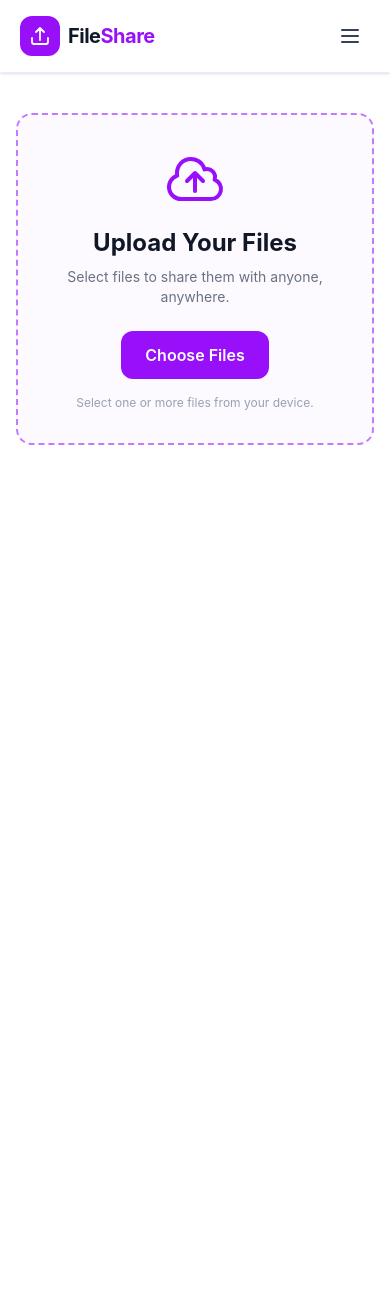
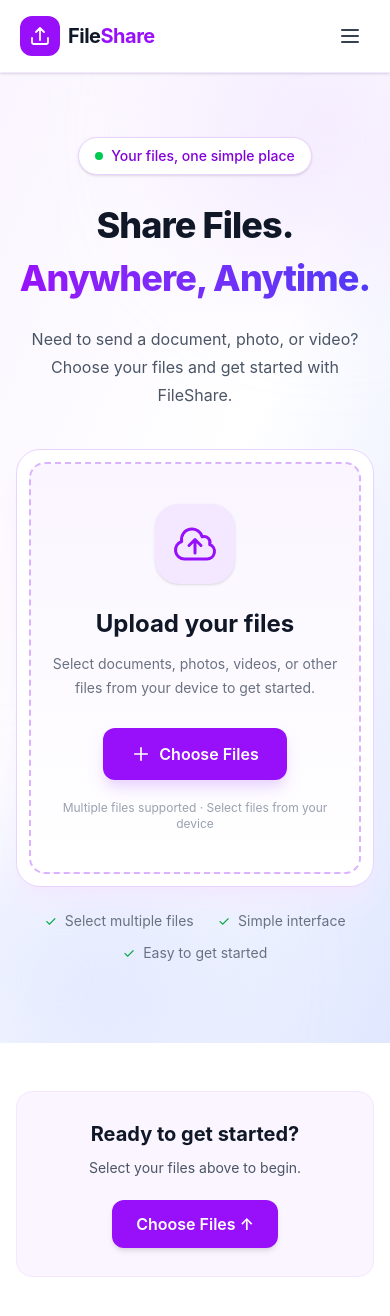
Before and after one commit to MANISHPARAB12/FileShare, a React app in the folder frontend/: page / in a window 390 px wide. Shown: the top 1316 px of the page. Before the commit the page ends 957 px from the top, so only its background shows below. Built offline with nearby package versions, Linux system fonts and the light colour scheme; the HTML template or start-up script is replaced by a standard one.

Commit message:
Homepage & Upload component updated

```diff
--- a/frontend/src/Components/Home.jsx
+++ b/frontend/src/Components/Home.jsx
@@ -1,11 +1,92 @@
+
 import { Upload } from "./Upload";
 
 function Home() {
   return (
-    <div className="min-h-screen bg-white">
-      {/* Upload section */}
-      <Upload />
-    </div>
+    <main className="min-h-screen bg-white">
+
+      {/* Hero and Upload Section */}
+      <section className="relative overflow-hidden bg-gradient-to-br from-purple-50 via-white to-indigo-100 px-4 pb-20 pt-16 sm:pt-24">
+
+        {/* Decorative background circles */}
+        <div className="pointer-events-none absolute -right-20 -top-20 h-72 w-72 rounded-full bg-purple-200/40 blur-3xl" />
+
+        <div className="pointer-events-none absolute -bottom-20 -left-20 h-72 w-72 rounded-full bg-indigo-200/40 blur-3xl" />
+
+        <div className="relative mx-auto max-w-5xl text-center">
+
+          {/* Small Badge */}
+          <span className="inline-flex items-center gap-2 rounded-full border border-purple-200 bg-white px-4 py-2 text-sm font-medium text-purple-700 shadow-sm">
+            <span className="h-2 w-2 rounded-full bg-green-500" />
+            Your files, one simple place
+          </span>
+
+          {/* Main Heading */}
+          <h1 className="mt-7 text-4xl font-extrabold leading-tight tracking-tight text-gray-900 sm:text-5xl lg:text-6xl">
+            Share Files.
+            <span className="mt-2 block bg-gradient-to-r from-purple-600 to-indigo-600 bg-clip-text text-transparent">
+              Anywhere, Anytime.
+            </span>
+          </h1>
+
+          {/* Description */}
+          <p className="mx-auto mt-6 max-w-2xl text-base leading-7 text-gray-600 sm:text-lg">
+            Need to send a document, photo, or video?
+            Choose your files and get started with FileShare.
+          </p>
+
+          {/* Upload Box */}
+          <Upload />
+
+          {/* Small Supporting Text */}
+          <div className="mt-6 flex flex-wrap items-center justify-center gap-x-6 gap-y-3 text-sm text-gray-500">
+            <span className="flex items-center gap-2">
+              <span className="text-green-600">✓</span>
+              Select multiple files
+            </span>
+
+            <span className="flex items-center gap-2">
+              <span className="text-green-600">✓</span>
+              Simple interface
+            </span>
+
+            <span className="flex items-center gap-2">
+              <span className="text-green-600">✓</span>
+              Easy to get started
+            </span>
+          </div>
+
+        </div>
+      </section>
+
+      {/* Simple Bottom Call-to-Action */}
+      <section className="px-4 py-12 sm:py-16">
+        <div className="mx-auto flex max-w-5xl flex-col items-center justify-between gap-5 rounded-2xl border border-purple-100 bg-purple-50 p-7 text-center sm:flex-row sm:p-10 sm:text-left">
+
+          <div>
+            <h2 className="text-xl font-bold text-gray-900 sm:text-2xl">
+              Ready to get started?
+            </h2>
+
+            <p className="mt-2 text-sm leading-6 text-gray-600 sm:text-base">
+              Select your files above to begin.
+            </p>
+          </div>
+
+          <button
+            type="button"
+            onClick={() =>
+              document.getElementById("file-upload")?.click()
+            }
+            className="shrink-0 rounded-xl bg-purple-600 px-6 py-3 font-semibold text-white shadow-md transition hover:bg-purple-700"
+          >
+            Choose Files ↑
+          </button>
+
+        </div>
+      </section>
+
+    </main>
   );
 }
 
--- a/frontend/src/Components/Upload.jsx
+++ b/frontend/src/Components/Upload.jsx
@@ -1,27 +1,80 @@
+
+import { useState } from "react";
+
 export const Upload = () => {
+  const [selectedFiles, setSelectedFiles] = useState([]);
+
+  const handleFileChange = (event) => {
+    const files = Array.from(event.target.files || []);
+    setSelectedFiles(files);
+  };
+
+  const formatFileSize = (bytes) => {
+    if (bytes < 1024) {
+      return `${bytes} B`;
+    }
+
+    if (bytes < 1024 * 1024) {
+      return `${(bytes / 1024).toFixed(1)} KB`;
+    }
+
+    return `${(bytes / (1024 * 1024)).toFixed(2)} MB`;
+  };
+
   return (
-    <div className="mx-auto mt-10 max-w-4xl px-4">
-      <div className="flex min-h-80 flex-col items-center justify-center rounded-2xl border-2 border-dashed border-purple-400 bg-purple-50/50 p-8 text-center transition hover:border-purple-600">
+    <div className="mx-auto mt-10 max-w-3xl text-left">
 
-        <div className="mb-4 flex h-16 w-16 items-center justify-center rounded-full ">
-          <svg xmlns="http://www.w3.org/2000/svg" fill="none" viewBox="0 0 24 24" stroke-width="1.5" stroke="currentColor" className="size-20 text-purple-600">
-  <path stroke-linecap="round" stroke-linejoin="round" d="M12 16.5V9.75m0 0 3 3m-3-3-3 3M6.75 19.5a4.5 4.5 0 0 1-1.41-8.775 5.25 5.25 0 0 1 10.233-2.33 3 3 0 0 1 3.758 3.848A3.752 3.752 0 0 1 18 19.5H6.75Z" />
+      <div className="rounded-3xl border border-purple-200 bg-white p-3 shadow-xl shadow-purple-100/70 sm:p-5">
+
+        <div className="rounded-2xl border-2 border-dashed border-purple-300 bg-gradient-to-b from-purple-50 to-white px-5 py-10 text-center transition duration-300 hover:border-purple-500 sm:px-10 sm:py-14">
+
+          {/* Upload icon */}
+          <div className="mx-auto flex h-20 w-20 items-center justify-center rounded-3xl bg-purple-100 text-purple-600 shadow-sm">
+            <svg
+              xmlns="http://www.w3.org/2000/svg"
+              fill="none"
+              viewBox="0 0 24 24"
+              strokeWidth={1.5}
+              stroke="currentColor"
+              className="h-12 w-12"
+              aria-hidden="true"
+            >
+              <path
+                strokeLinecap="round"
+                strokeLinejoin="round"
+                d="M12 16.5V9.75m0 0 3 3m-3-3-3 3M6.75 19.5a4.5 4.5 0 0 1-1.41-8.775 5.25 5.25 0 0 1 10.233-2.33 3 3 0 0 1 3.758 3.848A3.752 3.752 0 0 1 18 19.5H6.75Z"
+              />
             </svg>
-
           </div>
 
-        <h1 className="text-2xl font-bold text-gray-900">
-          Upload Your Files
-        </h1>
+          <h2 className="mt-6 text-2xl font-bold text-gray-900 sm:text-3xl">
+            Upload your files
+          </h2>
 
-        <p className="mt-2 text-sm text-gray-500">
-          Select files to share them with anyone, anywhere.
+          <p className="mx-auto mt-3 max-w-md text-sm leading-6 text-gray-500 sm:text-base">
+            Select documents, photos, videos, or other files
+            from your device to get started.
           </p>
 
           <label
             htmlFor="file-upload"
-          className="mt-6 cursor-pointer rounded-xl bg-purple-600 px-6 py-3 font-semibold text-white transition hover:bg-purple-700"
+            className="mt-7 inline-flex cursor-pointer items-center justify-center gap-2 rounded-xl bg-purple-600 px-7 py-3.5 font-semibold text-white shadow-lg shadow-purple-200 transition duration-200 hover:-translate-y-0.5 hover:bg-purple-700 hover:shadow-purple-300"
           >
+            <svg
+              xmlns="http://www.w3.org/2000/svg"
+              fill="none"
+              viewBox="0 0 24 24"
+              strokeWidth={2}
+              stroke="currentColor"
+              className="h-5 w-5"
+              aria-hidden="true"
+            >
+              <path
+                strokeLinecap="round"
+                strokeLinejoin="round"
+                d="M12 4.5v15m7.5-7.5h-15"
+              />
+            </svg>
             Choose Files
           </label>
 
@@ -29,18 +82,82 @@ export const Upload = () => {
             id="file-upload"
             type="file"
             multiple
-          className="hidden"
-          onChange={(e) => {
-            console.log("Selected files:", e.target.files);
-          }}
+            className="sr-only"
+            onChange={handleFileChange}
           />
 
-        <p className="mt-4 text-xs text-gray-400">
-          Select one or more files from your device.
+          <p className="mt-5 text-xs text-gray-400">
+            Multiple files supported · Select files from your device
           </p>
+        </div>
+
+        {/* Selected files */}
+        {selectedFiles.length > 0 && (
+          <div className="mt-5 rounded-2xl border border-gray-100 bg-gray-50 p-4 sm:p-5">
+
+            <div className="mb-4 flex flex-wrap items-center justify-between gap-2">
+              <h3 className="font-semibold text-gray-900">
+                Selected files ({selectedFiles.length})
+              </h3>
+
+              <button
+                type="button"
+                onClick={() => {
+                  setSelectedFiles([]);
+                  const input = document.getElementById("file-upload");
+                  if (input) input.value = "";
+                }}
+                className="text-sm font-medium text-purple-600 hover:text-purple-800"
+              >
+                Clear all
+              </button>
+            </div>
+
+            <ul className="space-y-3">
+              {selectedFiles.map((file, index) => (
+                <li
+                  key={`${file.name}-${index}`}
+                  className="flex items-center gap-3 rounded-xl border border-gray-100 bg-white p-3"
+                >
+                  <div className="flex h-11 w-11 shrink-0 items-center justify-center rounded-xl bg-purple-100 text-purple-600">
+                    <svg
+                      xmlns="http://www.w3.org/2000/svg"
+                      fill="none"
+                      viewBox="0 0 24 24"
+                      strokeWidth={1.5}
+                      stroke="currentColor"
+                      className="h-6 w-6"
+                      aria-hidden="true"
+                    >
+                      <path
+                        strokeLinecap="round"
+                        strokeLinejoin="round"
+                        d="M19.5 14.25v-7.5a2.25 2.25 0 0 0-2.25-2.25h-6.75L4.5 10.5v9a2.25 2.25 0 0 0 2.25 2.25h10.5a2.25 2.25 0 0 0 2.25-2.25ZM10.5 4.5v6H4.5"
+                      />
+                    </svg>
+                  </div>
+
+                  <div className="min-w-0 flex-1">
+                    <p className="truncate text-sm font-medium text-gray-800">
+                      {file.name}
+                    </p>
+                    <p className="mt-1 text-xs text-gray-500">
+                      {formatFileSize(file.size)}
+                    </p>
+                  </div>
+                </li>
+              ))}
+            </ul>
+
+            <p className="mt-4 text-sm text-amber-700">
+              Your files are selected, but they have not been uploaded yet.
+            </p>
+          </div>
+        )}
+
       </div>
     </div>
   );
 };
 
-// export default Upload;
+export default Upload;
```
Lines whose indentation alone changed are shown as unchanged.
